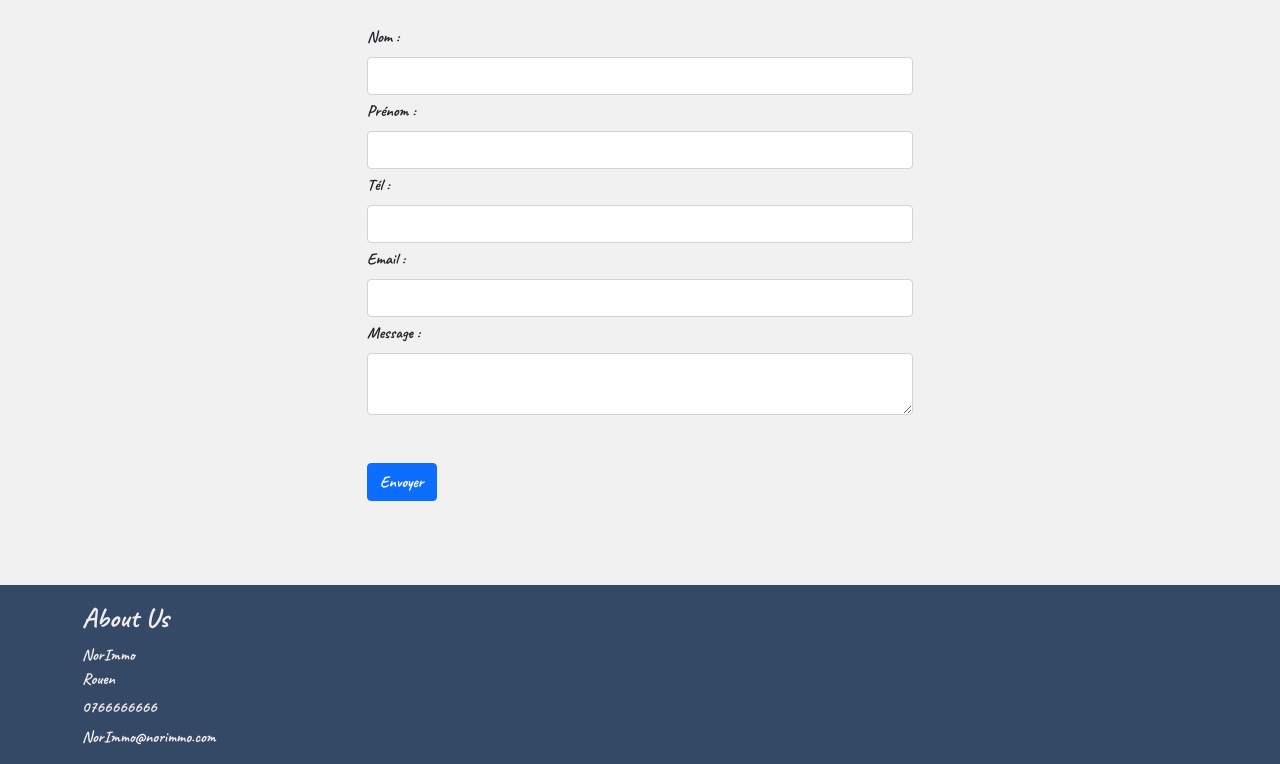
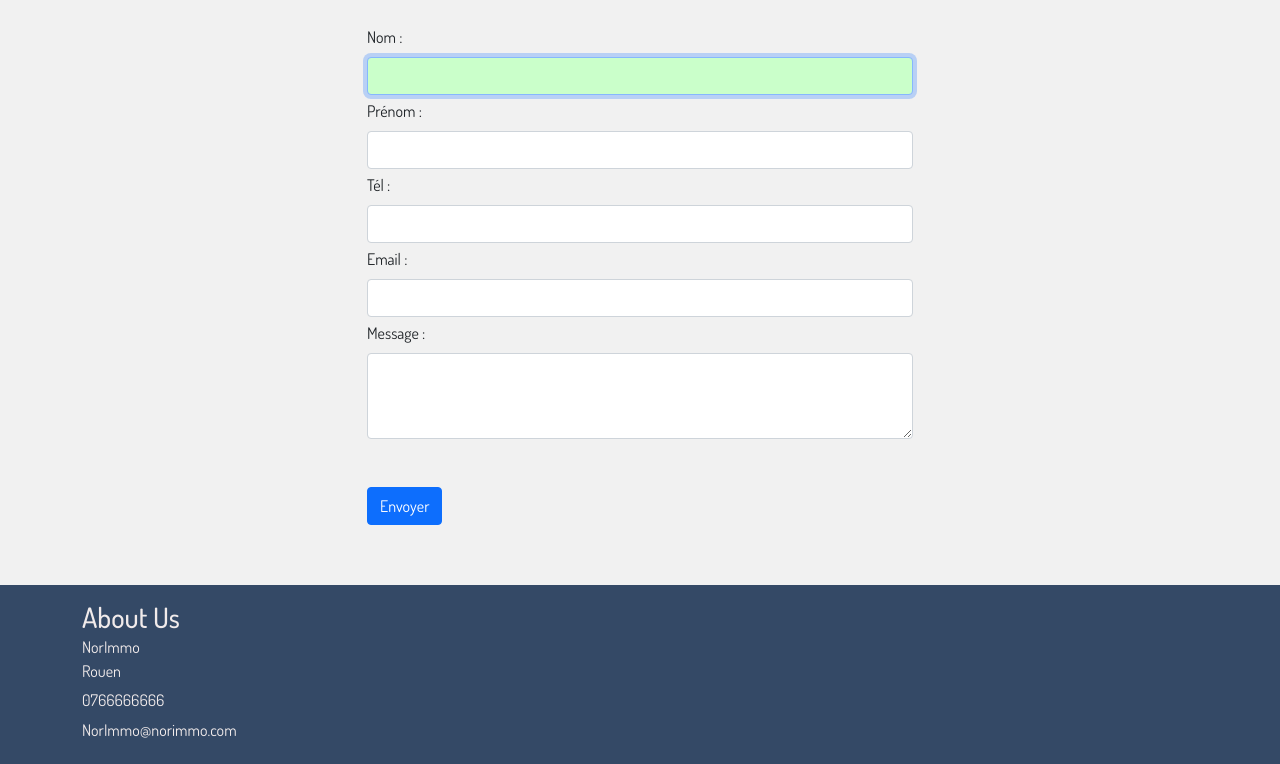
Before and after one commit to trobillard/Norimmo, a website built with Parcel: page contact.html in a window 1280 px wide. Shown: the part 280-1044 px from the top of the page. Built offline with nearby package versions, Linux system fonts and the light colour scheme; some icons are missing.

Commit message:
4 Commit

```diff
--- a/contact.html
+++ b/contact.html
@@ -26,6 +26,8 @@
   <link
     href="https://fonts.googleapis.com/css2?family=Caveat:wght@700&family=Permanent+Marker&family=Roboto:ital,wght@1,100&display=swap"
     rel="stylesheet">
+  <link href="https://fonts.googleapis.com/css2?family=Dosis:wght@400;500;700&display=swap" rel="stylesheet">
+
 
   <link rel="stylesheet" href="css/normalize.css">
   <link rel="stylesheet" href="css/main.css">
@@ -64,7 +66,7 @@
           </ul>
           <form class="d-flex">
             <input class="form-control me-2" type="search" placeholder="Search" aria-label="Search">
-            <button class="btn btn-outline-success" type="submit">Search</button>
+            <button class="btn btn-outline-success">Search</button>
           </form>
         </div>
       </div>
@@ -82,33 +84,38 @@
     <!-- <p class="h1">TITRE PRINCIPAL</p> -->
     <h1 class="text-center mt-3">CONTACT</h1>
     <div class="container">
-      <div class="row">
-        <div class="col-md-6 offset-3">
-          <form action="" method="post" class="mt-3">
+      <div class="row" >
+        <!-- <div class="col-md-6 offset-3"> -->
+        <div class="col-6 offset-3">
+          <form action="" method="POST" class="mt-3" id="form" onsubmit="return checkForm()">
 
             <div class="form-group">
-              <label for="nom" id="nom" class="form-label mt-1">Nom :</label>
-              <input type="text" id="nom" name="nom" class="form-control" required>
+              <label for="lastName" class="form-label mt-1">Nom :</label>
+              <input type="text" id="lastName" name="lastName" class="form-control input-xl error" autofocus autocomplete="off">
+              <span id="errorLastName"></span>
             </div>
 
             <div class="form-group">
-              <label for="prenom" id="prenom" class="form-label mt-1">Prénom :</label>
-              <input type="text" id="prenom" name="prenom" class="form-control" required>
+              <label for="firstName" class="form-label mt-1">Prénom :</label>
+              <input type="text" id="firstName" name="firstName" class="form-control" autocomplete="off">
+              <span id="errorFirstName"></span>
             </div>
 
             <div class="form-group">
-              <label for="tel" id="tel" class="form-label mt-1">Tél :</label>
-              <input type="tel" id="tel" name="email" class="form-control">
+              <label for="tel" class="form-label mt-1">Tél :</label>
+              <input type="tel" id="tel" name="tel" class="form-control" autocomplete="off">
             </div>
 
             <div class="form-group">
-              <label for="email" id="email" class="form-label mt-1">Email :</label>
-              <input type="email" id="email" name="email" class="form-control" required>
+              <label for="email" class="form-label mt-1">Email :</label>
+              <input type="email" id="email" name="email" class="form-control" autocomplete="off">
+              <span id="errorEmail"></span>
             </div>
 
             <div class="form-group">
-              <label for="message" id="message" class="form-label mt-1">Message :</label>
-              <textarea name="message" id="message" class="form-control" required></textarea>
+              <label for="message" class="form-label mt-1">Message :</label>
+              <textarea name="message" id="message" class="form-control" rows="3"></textarea>
+              <span id="errorMessage"></span>
             </div>
 
             <button type="submit" class="btn btn-primary my-5">Envoyer</button>
@@ -169,6 +176,8 @@
   <script src="https://cdn.jsdelivr.net/npm/bootstrap@5.0.0-beta3/dist/js/bootstrap.bundle.min.js"
     integrity="sha384-JEW9xMcG8R+pH31jmWH6WWP0WintQrMb4s7ZOdauHnUtxwoG2vI5DkLtS3qm9Ekf"
     crossorigin="anonymous"></script>
+
+    <script src="js/contact.js"></script>
 </body>
 
 </html>
--- a/css/contact.css
+++ b/css/contact.css
@@ -1,4 +1,4 @@
-* {
+*, h1, h2, h3, h4, h5, h6 {
     margin: 0;
     padding: 0;
     box-sizing: border-box;
@@ -7,9 +7,18 @@
 body {
     min-height: 100vh;
     position: relative;
-    font-family: 'Caveat', sans-serif;
+    font-family: 'Dosis', sans-serif;
 }
 
 .bg-grey {
     background-color: #f1f1f1;
 }
+
+.form-control:focus {
+    background-color : rgb(202,255,202);
+  }
+
+  .box-red {
+    box-shadow: none !important ;
+    border: solid 1px red !important;
+  }
--- /dev/null
+++ b/js/contact.js
@@ -0,0 +1,73 @@
+// let form = document.getElementsByClassName("error")
+
+// form.addEventListener("focusout", function(event) {
+//     // alert("coucou");
+//     event.target.style.innerText = "black";
+// })
+
+function checkForm() {
+    let lastName = document.getElementById("lastName");
+    if (lastName.value == '') {
+        let errorLastNameme = document.getElementById("errorLastName");
+        errorLastName.innerText = "Attention Le nom est obligatoire"
+        lastName.focus();
+        lastName.className += " box-red";
+        return false;
+    }
+    else {
+        lastName.className = "form-control form-control:focus"
+        let errorLastNameme = document.getElementById("errorLastName");
+        errorLastName.innerText = ""
+    }
+
+    let firstName = document.getElementById("firstName");
+    if (firstName.value == '') {
+        let errorFirstName = document.getElementById("errorFirstName");
+        errorFirstName.innerText = "Attention Le prénom est obligatoire"
+        firstName.focus();
+        firstName.className += " box-red";
+        return false;
+    }
+    else {
+        firstName.className = "form-control form-control:focus"
+        let errorFirstName = document.getElementById("errorFirstName");
+        errorFirstName.innerText = ""
+    }
+
+    let email = document.getElementById("email");
+    if (email.value == '') {
+        let errorEmail = document.getElementById("errorEmail");
+        errorEmail.innerText = "Attention L'adresse Mail est obligatoire"
+        email.focus();
+        email.className += " box-red";
+        return false;
+    }
+    else {
+        errorEmail.className = "form-control form-control:focus"
+        let errorEmail = document.getElementById("errorEmail");
+        errorEmail.innerText = ""
+    }
+
+    let message = document.getElementById("message");
+    alert(message.value);
+    if (message.value === '') {
+        let errorMessage = document.getElementById("errorMessage");
+        errorMessage.innerText = "Attention Le Message est obligatoire"
+        message.focus();
+        message.className += " box-red";
+        return false;
+    }
+    else {
+        errorMessage.className = "form-control form-control:focus"
+        let errorMessage = document.getElementById("errorMessage");
+        errorMessage.innerText = ""
+    }
+    return true;
+}
+
+
+
+// let btn = document.querySelector('button[type="submit"]');
+// btn.onclick = function() {
+//     console.log('sss');
+// }
```
